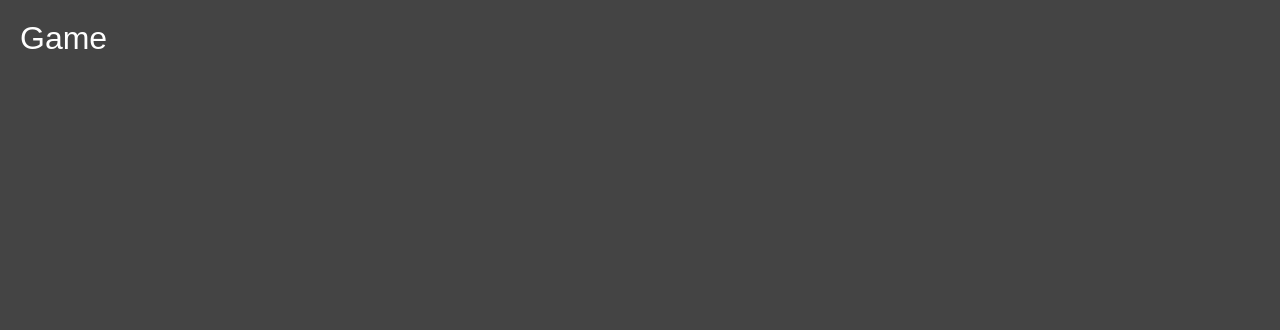
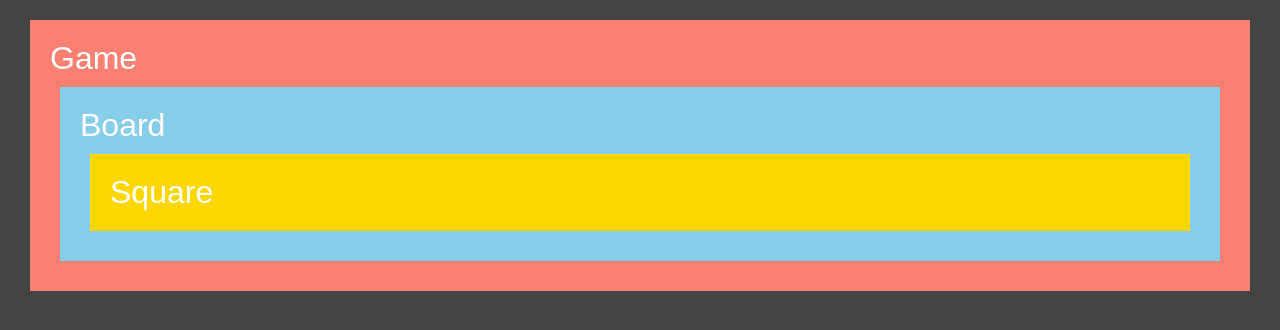
Before and after one commit to monmon8/tic-tac-toe, a JavaScript app: page / in a window 1280 px wide. Shown: the top 330 px of the page. Built offline with nearby package versions, Linux system fonts and the light colour scheme.

Commit message:
component hierarchy

```diff
--- a/src/index.js
+++ b/src/index.js
@@ -2,10 +2,41 @@
 import  ReactDOM from "react-dom";
 import './index.css'
 
+
+const Board = () =>{
+  return(
+  <div style={{
+    backgroundColor: "skyblue",
+    margin: 10,
+    padding: 20
+  }}>
+    Board
+    <Square />
+  </div>
+  );
+};
+
+const Square= () =>{
+
+  return(
+    <div style={{
+      backgroundColor: "gold",
+      margin: 10,
+      padding: 20,
+    }}>Square</div>
+  );
+};
+
 const Game = () =>{
   return (
-    <div>
+    <div style = {{
+      backgroundColor: "salmon",
+      margin: 10,
+      padding: 20,
+    }}>
       Game
+      <Board />
+
     </div>
   );
 };
```
